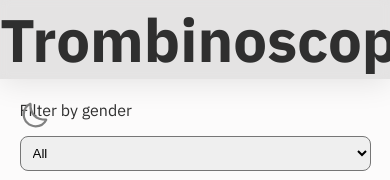
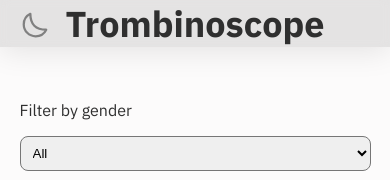
Before and after one commit to JaxV9/trombinoscope, a Next.js app: page / in a window 390 px wide. Shown: the top 180 px of the page. Built offline with nearby package versions, Linux system fonts and the light colour scheme; no server answers.

Commit message:
fix: responsive

```diff
--- a/src/components/header/style.css
+++ b/src/components/header/style.css
@@ -14,3 +14,19 @@
 .navBarContainer > h1 {
     margin: 0;
 }
+
+@media (max-width: 500px) {
+
+    .navBarContainer {
+        font-size: 18px;
+    }
+
+}
+
+@media (max-width: 320px) {
+
+    .navBarContainer {
+        font-size: 15px;
+    }
+
+}
--- a/src/components/ui/darkAndLightBtn/style.css
+++ b/src/components/ui/darkAndLightBtn/style.css
@@ -15,3 +15,28 @@
     transition: all ease 0.2s;
     scale: 1.1 ;
 }
+
+@media (max-width: 768px) {
+
+    .darkAndLightBtn {
+        height: 30px;
+        width: 30px;
+        top: 20px;
+        z-index: 3;
+    }
+}
+
+@media (max-width: 500px) {
+
+    .darkAndLightBtn {
+        top: 10px;
+    }
+}
+
+@media (max-width: 320px) {
+
+    .darkAndLightBtn {
+        top: 5px;
+    }
+
+}
```
